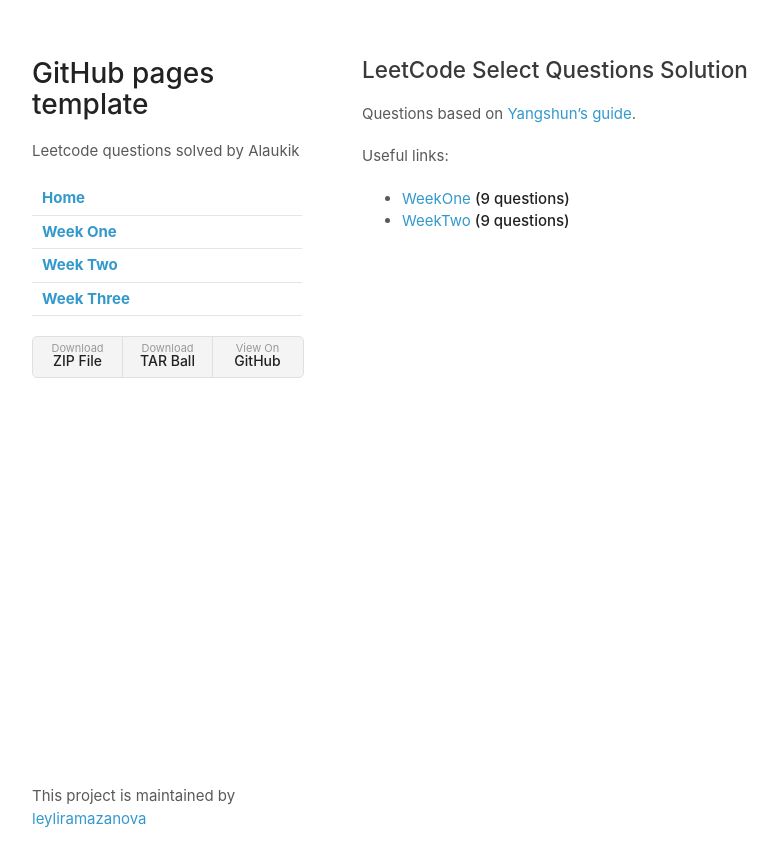
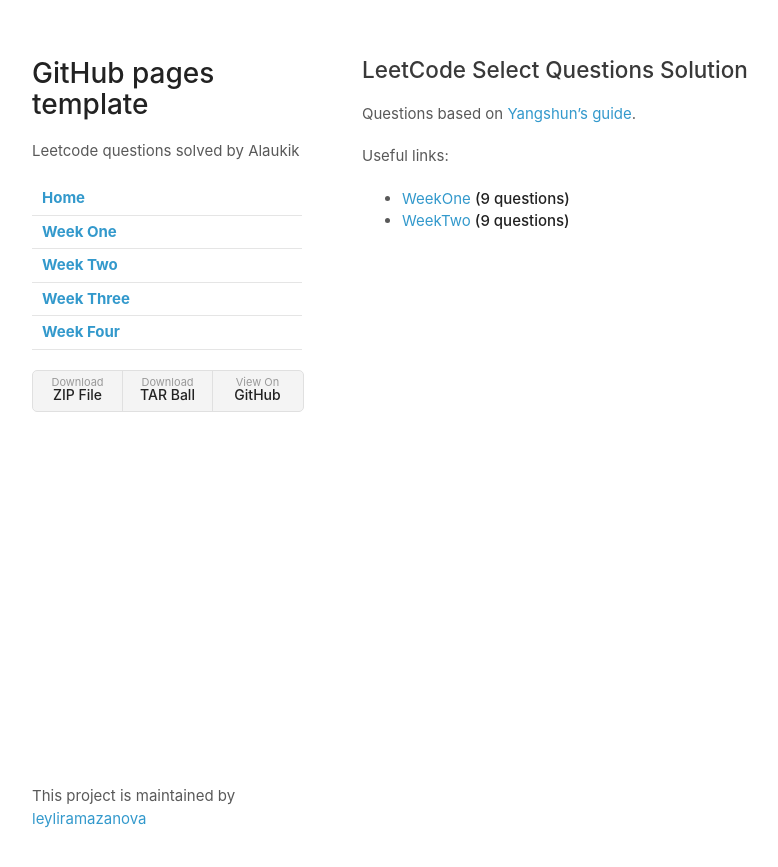
Before and after one commit to leyliramazanova/Five-Weeks-of-Leet-Code, a Jekyll site: the page built from index.md, in a window 1280 px wide. Shown: the top 867 px of the page, without its empty margins (68-846 px from the left). Built offline with Jekyll 4.4.1, drawn with Linux system fonts in a browser that asks for light colours; our own code applies the rules of GitHub Pages for plain Markdown files.

Commit message:
Update _config.yml

```diff
--- a/_config.yml
+++ b/_config.yml
@@ -11,3 +11,5 @@ navigation:
     url: weekTwo
   - title: Week Three
     url: weekThree
+  - title: Week Four
+    url: weekFour
```
